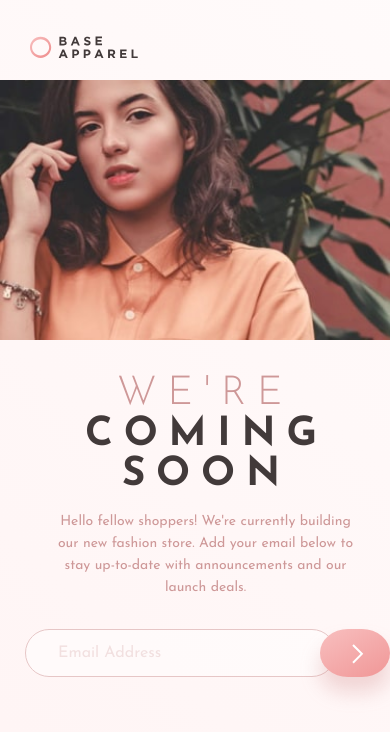
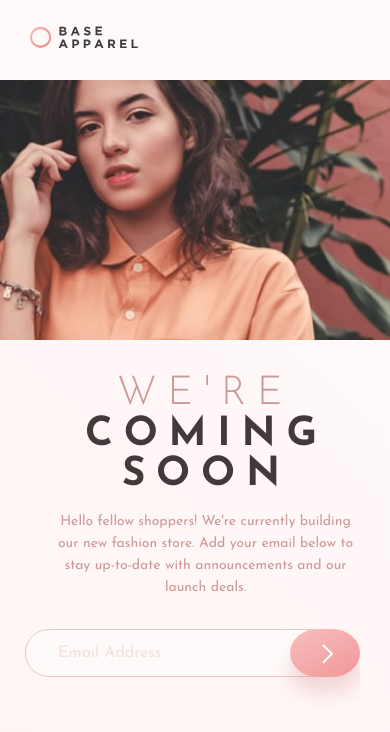
Before and after one commit to Nohelynaid/baseapparel, a plain HTML site: page index.html in a window 390 px wide. Shown: the top 732 px of the page. Drawn offline with nearby package versions, Linux system fonts and the light colour scheme; files whose address does not match are found by name.

Commit message:
Update style.css

```diff
--- a/CSS/style.css
+++ b/CSS/style.css
@@ -164,7 +164,7 @@ input::placeholder {
         left: 30px;
         bottom: 340px;
         top: auto;
-        padding-top: 30px;
+        padding-top: 20px;
     }
 
     .logo[width="158"]{
@@ -253,7 +253,7 @@ input::placeholder {
 
     #btn {
         position: relative;
-        left: 370px;
+        left: 340px;
         bottom: 47.5px;
 
     }
```
